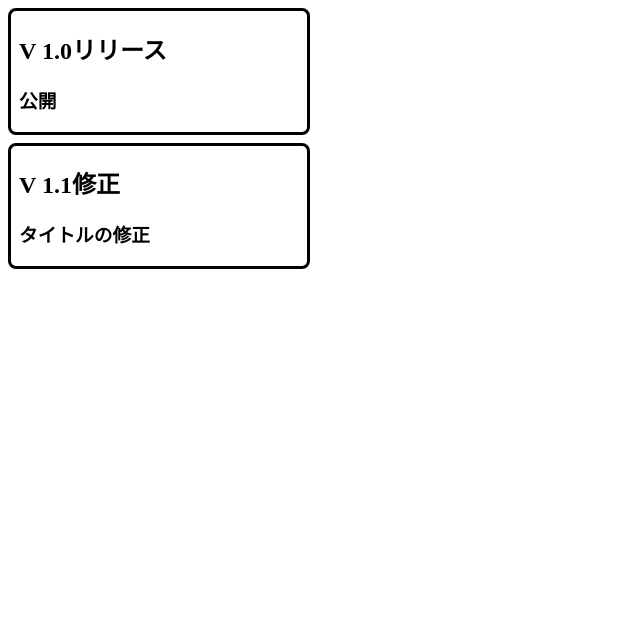
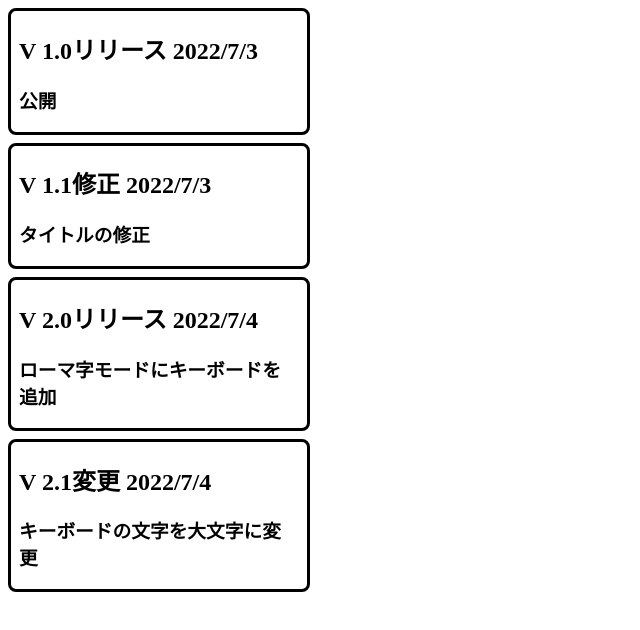
Before and after one commit to Yuta-hp/Typing-hiroba, a plain HTML site: page VersionHelp/index.html in a window 1280 px wide. Shown: the whole page, without its empty margins (0-640 px from the left). Drawn offline with Linux system fonts and the light colour scheme.

Commit message:
Add files via upload

```diff
--- a/VersionHelp/index.html
+++ b/VersionHelp/index.html
@@ -6,6 +6,10 @@
     <meta name="viewport" content="width=device-width, initial-scale=1.0">
     <title>ヘルプ</title>
     <style>
+        *{
+            user-select: none;
+        }
+
         .var{
             border: 3px solid black;
             border-radius: 8px;
@@ -18,12 +22,20 @@
 </head>
 <body>
     <div class="var">
-        <h2>V 1.0リリース</h2>
+        <h2>V 1.0リリース 2022/7/3</h2>
         <h3>公開</h3>
     </div>
     <div class="var">
-        <h2>V 1.1修正</h2>
+        <h2>V 1.1修正 2022/7/3</h2>
         <h3>タイトルの修正</h3>
+    </div>
+    <div class="var">
+        <h2>V 2.0リリース 2022/7/4</h2>
+        <h3>ローマ字モードにキーボードを追加</h3>
+    </div>
+    <div class="var">
+        <h2>V 2.1変更 2022/7/4</h2>
+        <h3>キーボードの文字を大文字に変更</h3>
     </div>
 </body>
 </html>
--- a/js/app.js
+++ b/js/app.js
@@ -4,7 +4,7 @@ let GamePlayerData = {
     ],
 }
 
-let version = "2.0";
+let version = "2.1";
 
 /**
  * ひらがなまたはカタカナからローマ字へ変換
@@ -507,7 +507,7 @@ function DrawKeyboardLine(len, addX, line,f) {
 
 		let font = isInputKey(x,line);
 
-		DrawText("center", font[0], font[1], keynames[line][x], addX + x * 32 + 15 + ax,175 + 32 * line + 18 + ay)
+		DrawText("center", font[0], font[1], keynames[line][x].toLocaleUpperCase(), addX + x * 32 + 15 + ax,175 + 32 * line + 18 + ay)
 	}
 }
 
```
